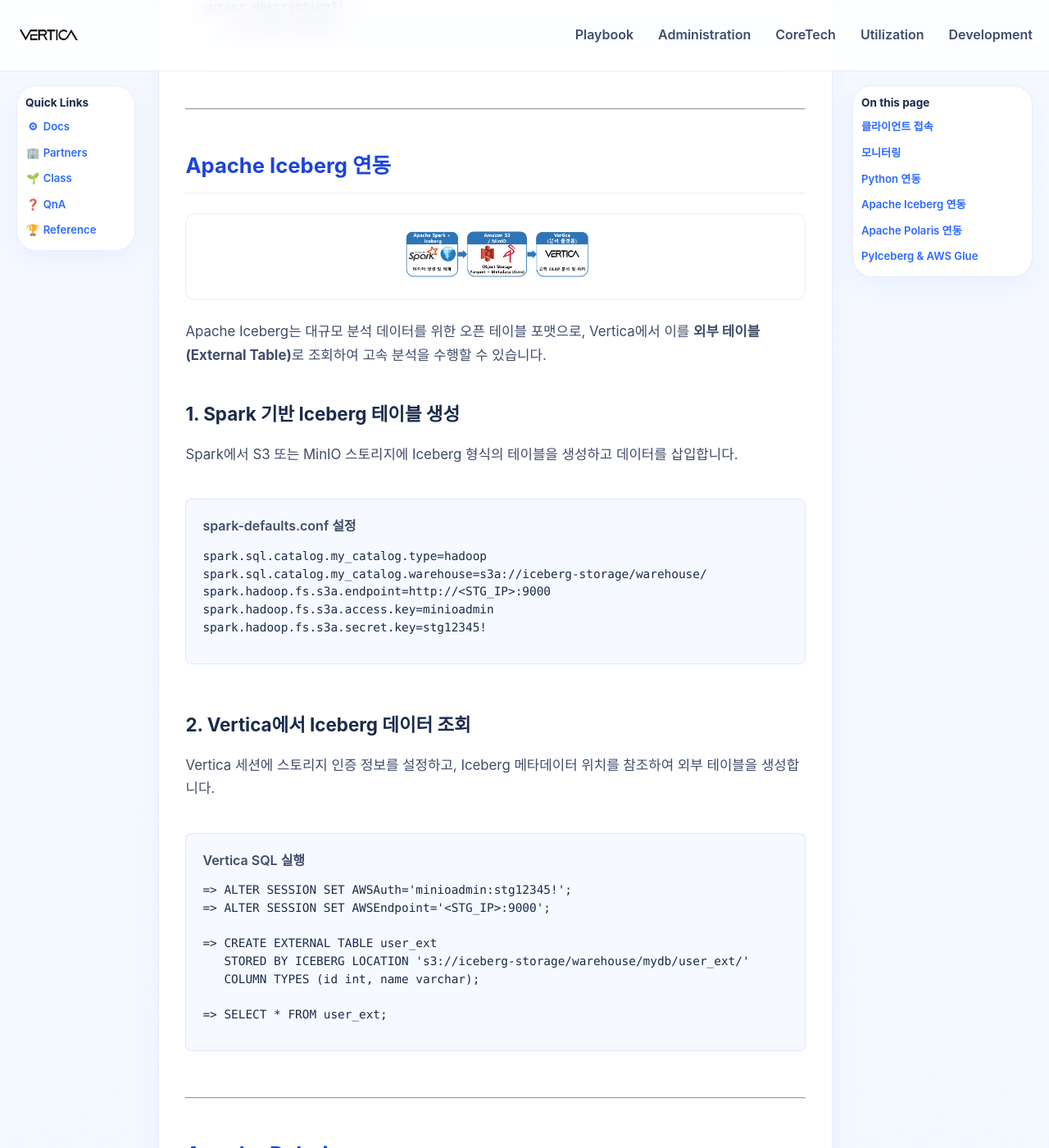
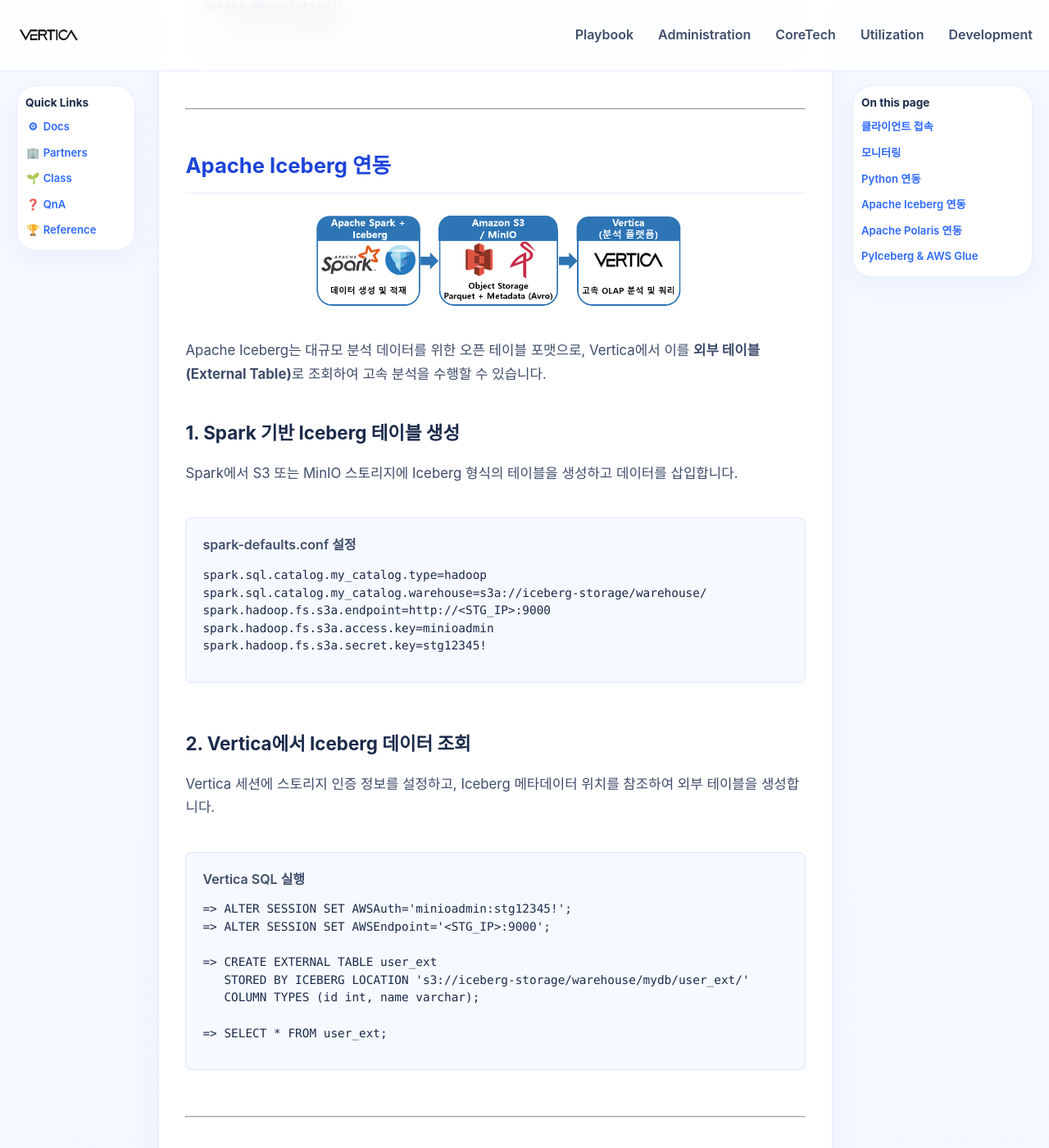
Before and after one commit to JIN0326/vertica_blog, a Jekyll site: the page built from 04utilization.md, in a window 1280 px wide and 1400 px high, scrolled down 2628 px. Shown: the whole window at 82% size. Built offline with Jekyll 4.4.1, drawn with Linux system fonts in a browser that asks for light colours; our own code applies the rules of GitHub Pages for plain Markdown files.

Commit message:
Update blog content and styling

```diff
--- a/04utilization.md
+++ b/04utilization.md
@@ -100,7 +100,7 @@
 
 ## Apache Iceberg 연동
 <div class="architecture-section">
-<div class="image-box-styled image-box-styled--logo">
+<div class="flow-diagram">
   <img src="{{ '/assets/images/util_iceberg.png' | relative_url }}" alt="Apache Iceberg">
 </div>
 <p class="section-description">Apache Iceberg는 대규모 분석 데이터를 위한 오픈 테이블 포맷으로, Vertica에서 이를 <strong>외부 테이블(External Table)</strong>로 조회하여 고속 분석을 수행할 수 있습니다.</p>
@@ -144,7 +144,7 @@
 ## Apache Polaris
 
 <div class="architecture-section">
-<div class="image-box-styled image-box-styled--logo">
+<div class="flow-diagram">
   <img src="{{ '/assets/images/util_polaris.png' | relative_url }}" alt="Apache Polaris">
 </div>
     <p class="section-description"><strong>Apache Polaris</strong>는 레이크하우스의 중앙 메타데이터 서비스 역할을 수행하며, 자격 증명 제공(credential vending) 및 역할 기반 접근 제어(RBAC) 기능을 지원합니다.</p>
@@ -204,7 +204,7 @@
 ## PyIceberg & AWS Glue
 
 <div class="architecture-section">
-<div class="image-box-styled image-box-styled--logo">
+<div class="flow-diagram">
   <img src="{{ '/assets/images/util_pyiceberg.png' | relative_url }}" alt="PyIceberg and AWS Glue">
 </div>
     <p class="section-description"><strong>PyIceberg</strong>는 JVM 없이 순수 Python 환경에서 Iceberg 테이블을 제어하며, AWS Glue 카탈로그와 연동하여 서버리스 데이터 운영을 가능하게 합니다.</p>
--- a/assets/css/style.css
+++ b/assets/css/style.css
@@ -986,9 +986,15 @@
   border-radius: 8px;
 }
 
-.image-box-styled--logo img {
-  max-width: 300px;
+.flow-diagram {
+  text-align: center;
+  margin: 1rem 0 2rem;
+}
+
+.flow-diagram img {
+  max-width: 600px;
   width: 100%;
+  height: auto;
 }
 
 .image-box-styled + .feature-dl,
```
Also changed, not shown: 03coretech.md (+1 -1 lines), _data/navigation.yml (+4 -4 lines).
